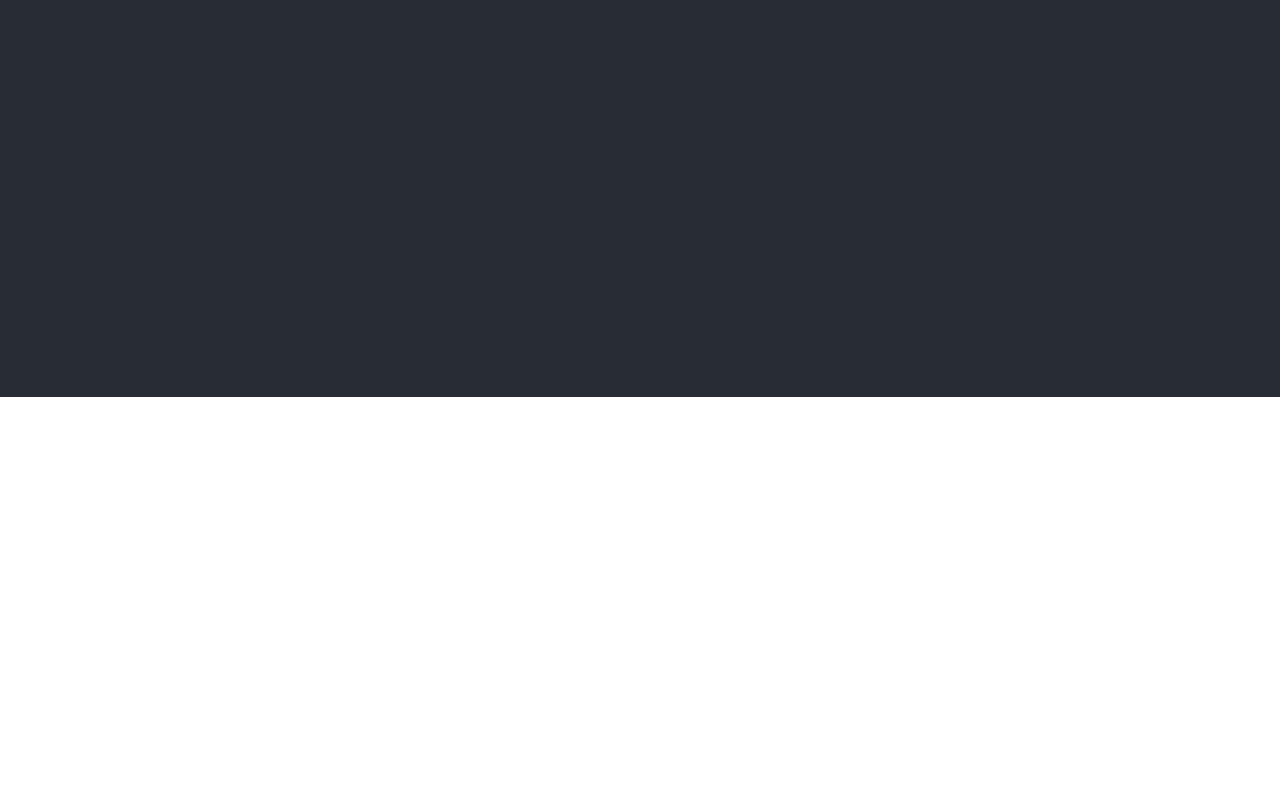
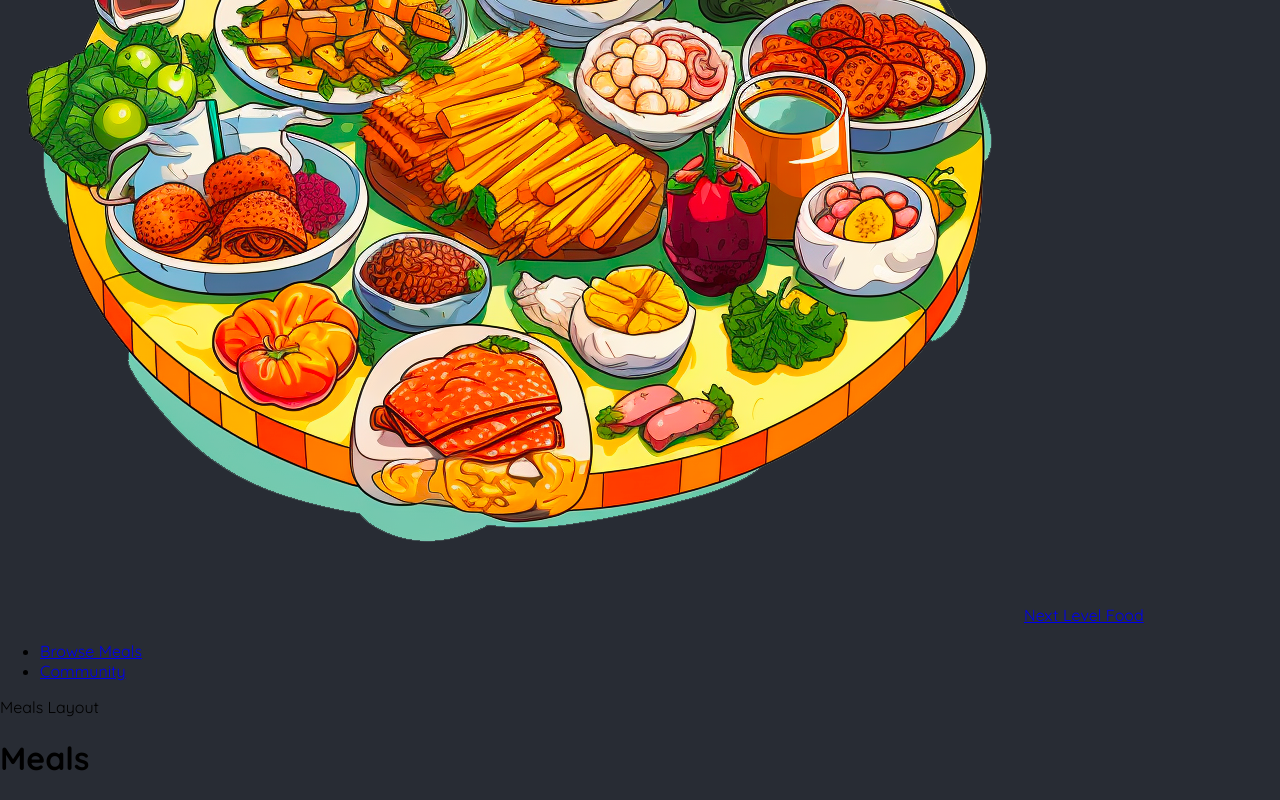
Before and after one commit to KariimAlii/Nextjs-Demo, a Next.js app: page /meals in a window 1280 px wide. Shown: the part 403-1203 px from the top of the page. Before the commit the page ends 800 px from the top, so only its background shows below. Built offline with nearby package versions, Linux system fonts and the light colour scheme.

Commit message:
Added SubLayout & SubComponent

```diff
--- /dev/null
+++ b/src/app/components/main-header.js
@@ -0,0 +1,23 @@
+import Link from "next/link";
+import logoImg from '@/assets/logo.png';
+export default function MainHeader() {
+    return (
+        <heaeder>
+            <Link href="/">
+                <img src={logoImg.src} alt="a plate with food on it image"/>
+                Next Level Food
+            </Link>
+
+            <nav>
+                <ul>
+                    <li>
+                        <Link href="/meals">Browse Meals</Link>
+                    </li>
+                    <li>
+                        <Link href="/community">Community</Link>
+                    </li>
+                </ul>
+            </nav>
+        </heaeder>
+    )
+}
--- a/src/app/layout.js
+++ b/src/app/layout.js
@@ -1,4 +1,5 @@
 import './globals.css';
+import MainHeader from "@/app/components/main-header";
 
 export const metadata = {
   title: 'NextLevel Food',
@@ -29,7 +30,7 @@
             ></path>
           </svg>
         </div>
-
+        <MainHeader/>
         {children}
       </body>
     </html>
--- /dev/null
+++ b/src/app/meals/layout.js
@@ -0,0 +1,8 @@
+export default function MealsLayout({ children }) {
+    return (
+        <>
+            <p>Meals Layout</p>
+            {children}
+        </>
+    )
+}
```
